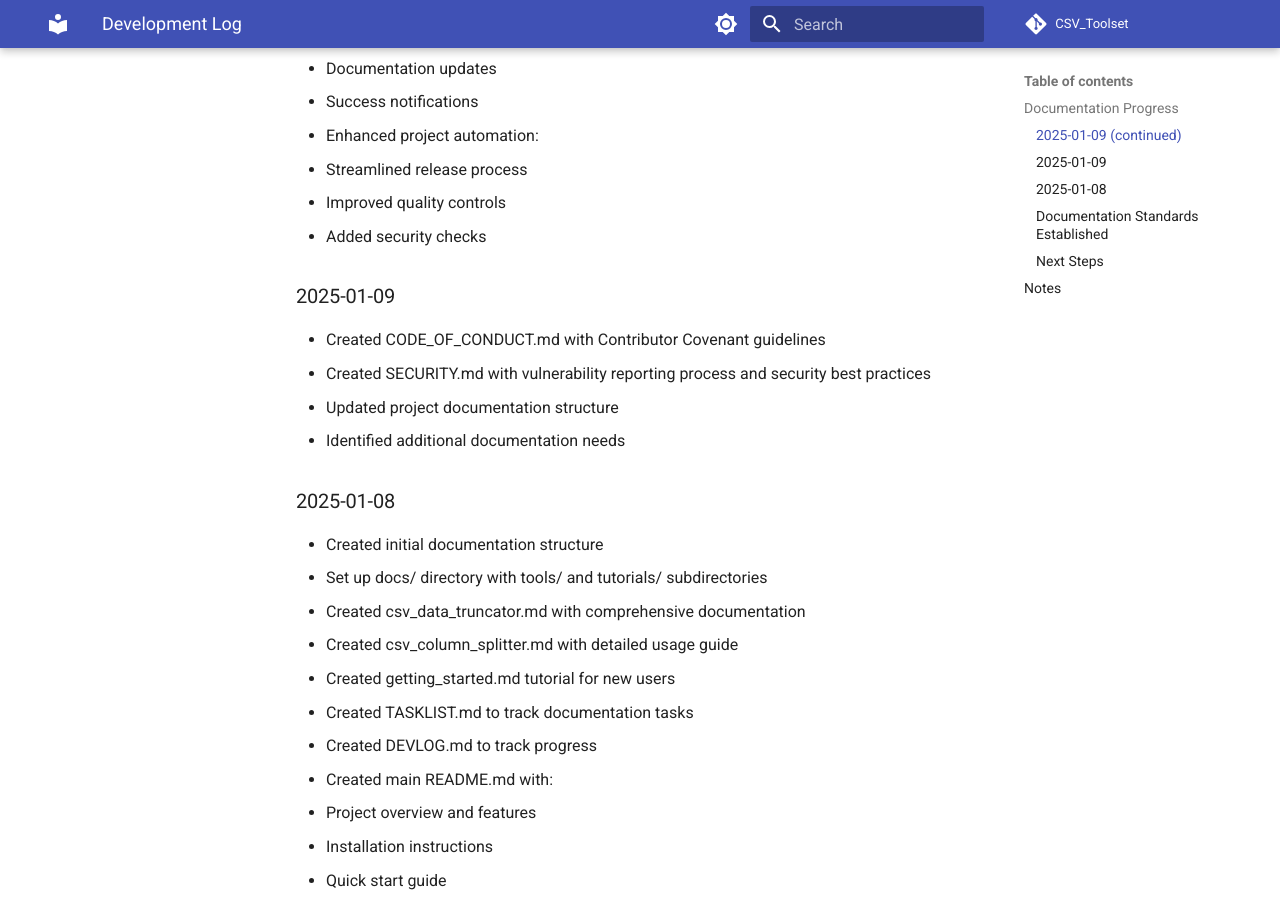
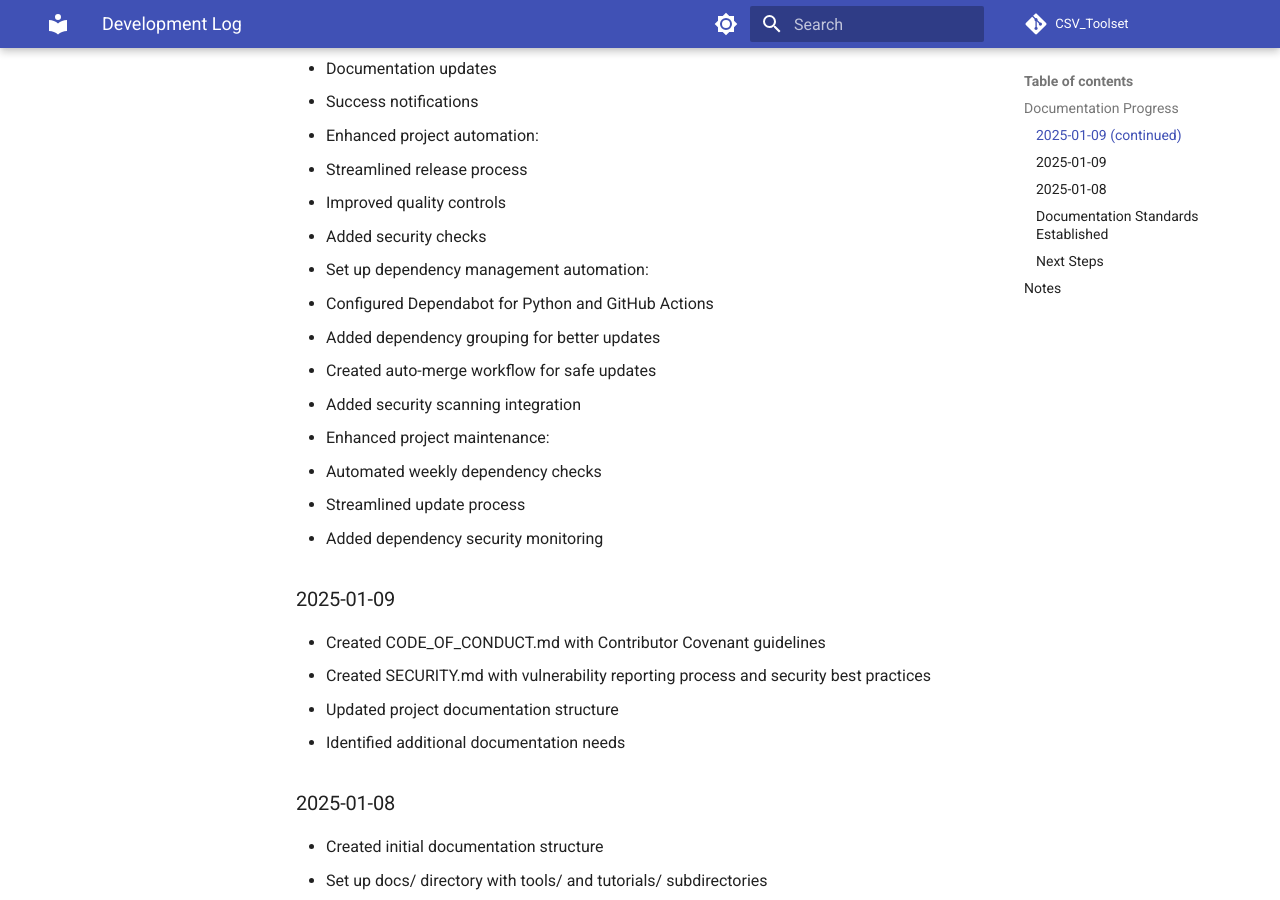
Before and after one commit to rfd62794/CSV_Toolset, an MkDocs documentation site: the page built from docs/DEVLOG.md, in a window 1280 px wide and 900 px high, scrolled down 1579 px. Built offline with MkDocs 1.6.1 and Material for MkDocs 9.7.7, drawn with Linux system fonts in a browser that asks for light colours; comment, search, counter and statistics services are not loaded.

Commit message:
Enhance dependency management and security automation
- Configured Dependabot for automated dependency updates and security scanning in CHANGELOG.md and DEVLOG.md.
- Implemented automated weekly dependency checks and streamlined update processes to improve project maintenance.
- Updated TASKLIST.md to reflect the completion of dependency management tasks, ensuring better tracking of project automation efforts.

These changes aim to improve project security, streamline dependency management, and enhance overall project maintenance.

```diff
--- a/docs/DEVLOG.md
+++ b/docs/DEVLOG.md
@@ -48,6 +48,15 @@
   - Streamlined release process
   - Improved quality controls
   - Added security checks
+- Set up dependency management automation:
+  - Configured Dependabot for Python and GitHub Actions
+  - Added dependency grouping for better updates
+  - Created auto-merge workflow for safe updates
+  - Added security scanning integration
+- Enhanced project maintenance:
+  - Automated weekly dependency checks
+  - Streamlined update process
+  - Added dependency security monitoring
 
 ### 2025-01-09
 - Created CODE_OF_CONDUCT.md with Contributor Covenant guidelines
```
Also changed, not shown: CHANGELOG.md (+9 -0 lines), docs/TASKLIST.md (+5 -1 lines), 2 other files.
